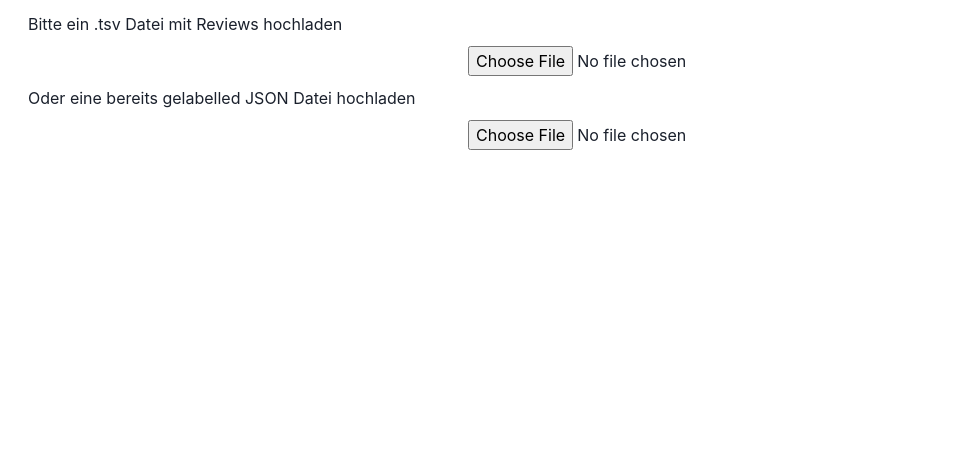
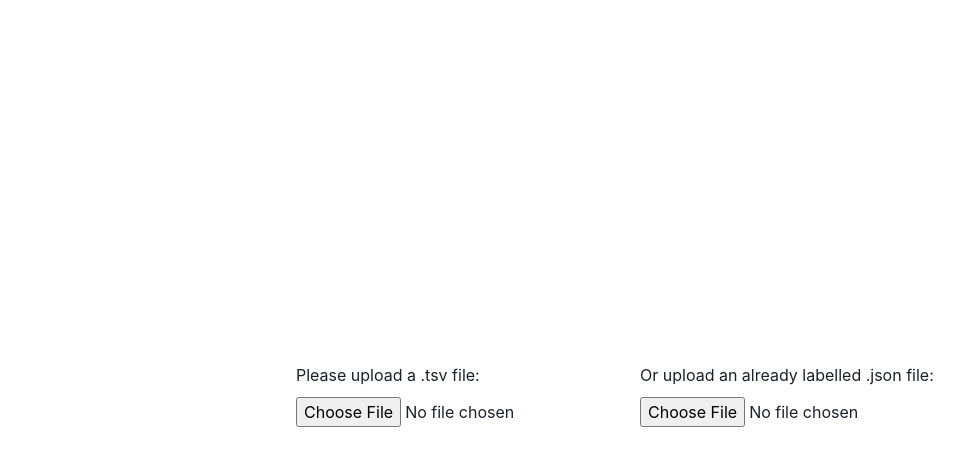
Before and after one commit to codingWhale13/usageinfo-nlp, a React (Create React App) app in the folder labellingTool/: page / in a window 1280 px wide. Shown: the top 466 px of the page, without its empty margins (0-967 px from the left). Built offline with nearby package versions, Linux system fonts and the light colour scheme; what flagged would draw is missing.

Commit message:
refactor Labelling Tool: center buttons at start page

```diff
--- a/labellingTool/src/components/Labeller.js
+++ b/labellingTool/src/components/Labeller.js
@@ -1,7 +1,7 @@
 import { Button, Progress, Heading, Container,   Stat,
     StatLabel,
     StatNumber,
-    VStack, Spacer, ButtonGroup, Box, Flex } from '@chakra-ui/react'
+    VStack, Spacer, ButtonGroup, Box, Flex, Center, Grid, GridItem} from '@chakra-ui/react'
 import { Review } from './Review';
 import { Card } from './Elements';
 import { Feature } from 'flagged';
@@ -145,18 +145,25 @@ export class Labeller extends React.Component{
         </>;
 
         return (<Container maxWidth='1300px'>
-
             {this.state.reviews.length === 0 &&
-                <>
-                    <h1>Bitte ein .tsv Datei mit Reviews hochladen</h1>
+                <Center h='100%'>
+                    <Grid templateColumns='repeat(2, 1fr)'>
+                        <GridItem>
+                            <h1>Please upload a .tsv file:</h1>
                             <CSVUpload
                                 onUpload={this.parseReviews}
                             />
-                    <h1>Oder eine bereits gelabelled JSON Datei hochladen</h1>
+                        </GridItem>
+                        <GridItem>
+                            <h1>Or upload an already labelled .json file:</h1>
                             <JSONUpload
                                 onUpload={this.parseJSONReviews}
                             />
-                </>
+                        </GridItem>
+                    </Grid>
+
+
+                </Center>
             }
            {this.state.reviewIndex < this.state.reviews.length &&
                 <>
--- a/labellingTool/src/components/Review.js
+++ b/labellingTool/src/components/Review.js
@@ -99,11 +99,11 @@ export function Review(props){
                     <Button type='submit' onClick={props.navigateToNext} rightIcon={<ArrowRightIcon/>} size='md'>
                         Next
                     </Button>
-  </ButtonGroup>
+            </ButtonGroup>
 
             </Flex>
 
-            <Divider m={2}/>
+            <Divider my={4}/>
             <Heading as='h5' size='sm' paddingY={2}>Selected usage options</Heading>
             <CustomUsageOptionFormTag
                 onSave={(newCustomUsageOption) => {
```
Lines whose indentation alone changed are shown as unchanged.
